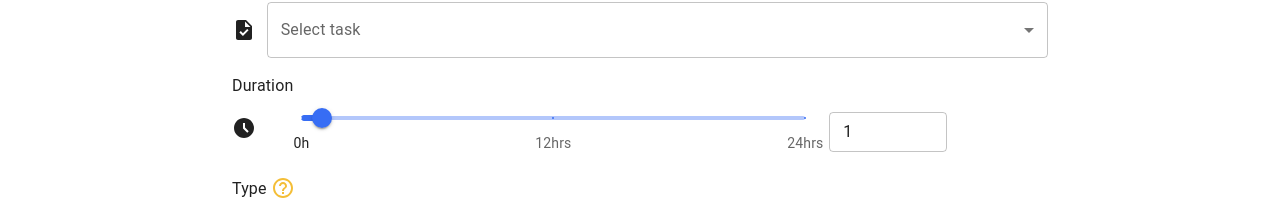
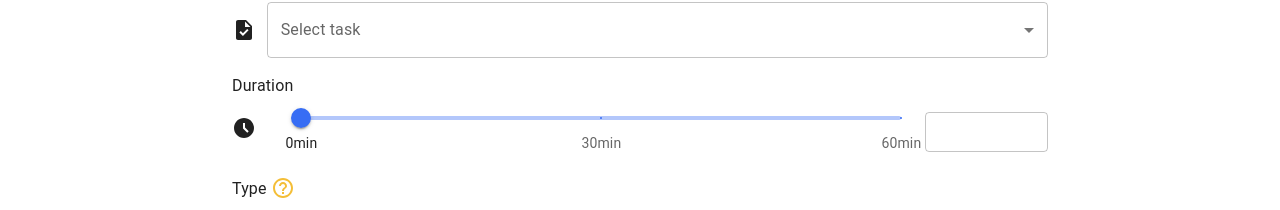
Before and after one commit to jorgenosberg/e-co, a React (Create React App) app: page /e-co/calculator in a window 1280 px wide. Shown: the part 383-593 px from the top of the page. Built offline with nearby package versions, Linux system fonts and the light colour scheme; no server answers.

Commit message:
Added props for a minute version

```diff
--- a/src/components/DurationSlider.js
+++ b/src/components/DurationSlider.js
@@ -6,23 +6,22 @@ import Slider from "@mui/material/Slider";
 import AccessTimeFilledIcon from "@mui/icons-material/AccessTimeFilled";
 import TextField from "@mui/material/TextField";
 
-function valuetext(value) {
-  return value <= 1 ? `${value} hour` : `${value} hours`;
-}
+function DurationSlider(props) {
 
-function valueLabelFormat(value) {
-  return value <= 1 ? `${value} hour` : `${value} hours`;
-}
-
-function DurationSlider() {
-  const [value, setValue] = React.useState(1);
+  function valueLabelFormat(value) {
+    if (props.timeUnit === "hours") {
+      return value <= 1 ? `${value} hour` : `${value} hours`;
+    } else {
+      return value <= 1 ? `${value} minute` : `${value} minutes`;
+    }
+  }
 
   const handleSliderChange = (event, newValue) => {
-    setValue(newValue);
+    props.setDurationValue(newValue);
   };
 
   const handleInputChange = (event) => {
-    setValue(event.target.value === "" ? "" : Number(event.target.value));
+    props.setDurationValue(event.target.value === "" ? "" : Number(event.target.value));
   };
 
   return (
@@ -34,17 +33,16 @@ function DurationSlider() {
         <Grid item xs={1}>
           <AccessTimeFilledIcon sx={{ color: "primary" }} />
         </Grid>
-        <Grid item xs={7.5} sx={{ mr: 1 }}>
+        <Grid item xs={9} sx={{pr: 1}}>
           <Slider
-            value={typeof value === "number" ? value : 0}
+            value={typeof props.durationValue === "number" ? props.durationValue : 0}
             onChange={handleSliderChange}
-            aria-label="Duration"
             defaultValue={1}
             valueLabelFormat={valueLabelFormat}
-            getAriaValueText={valuetext}
             valueLabelDisplay="auto"
-            step={0.5}
-            marks={[
+            step={props.timeUnit === "hours" ? 0.5 : 1}
+            marks={props.timeUnit === "hours" ?
+              [
               {
                 value: 0,
                 label: "0h"
@@ -57,23 +55,43 @@ function DurationSlider() {
                 value: 24,
                 label: "24hrs"
               }
-            ]}
+            ] :
+            [
+              {
+                value: 0,
+                label: "0min"
+              },
+              {
+                value: 30,
+                label: "30min"
+              },
+              {
+                value: 60,
+                label: "60min"
+              }
+            ]
+          }
             min={0}
-            max={24}
+            max={props.timeUnit === "hours" ? 24 : 60}
           />
         </Grid>
-        <Grid item xs={3.25}>
+        <Grid item xs={2}>
           <TextField
+            fullWidth
             variant="outlined"
-            value={value}
+            value={props.durationValue}
             size="small"
             onChange={handleInputChange}
-            inputProps={{
+            inputProps={props.timeUnit === "hours" ? {
               step: 0.5,
               min: 0,
               max: 24,
               type: "number",
-              "aria-labelledby": "input-slider"
+            } : {
+              step: 1,
+              min: 0,
+              max: 60,
+              type: "number",
             }}
           />
         </Grid>
```
